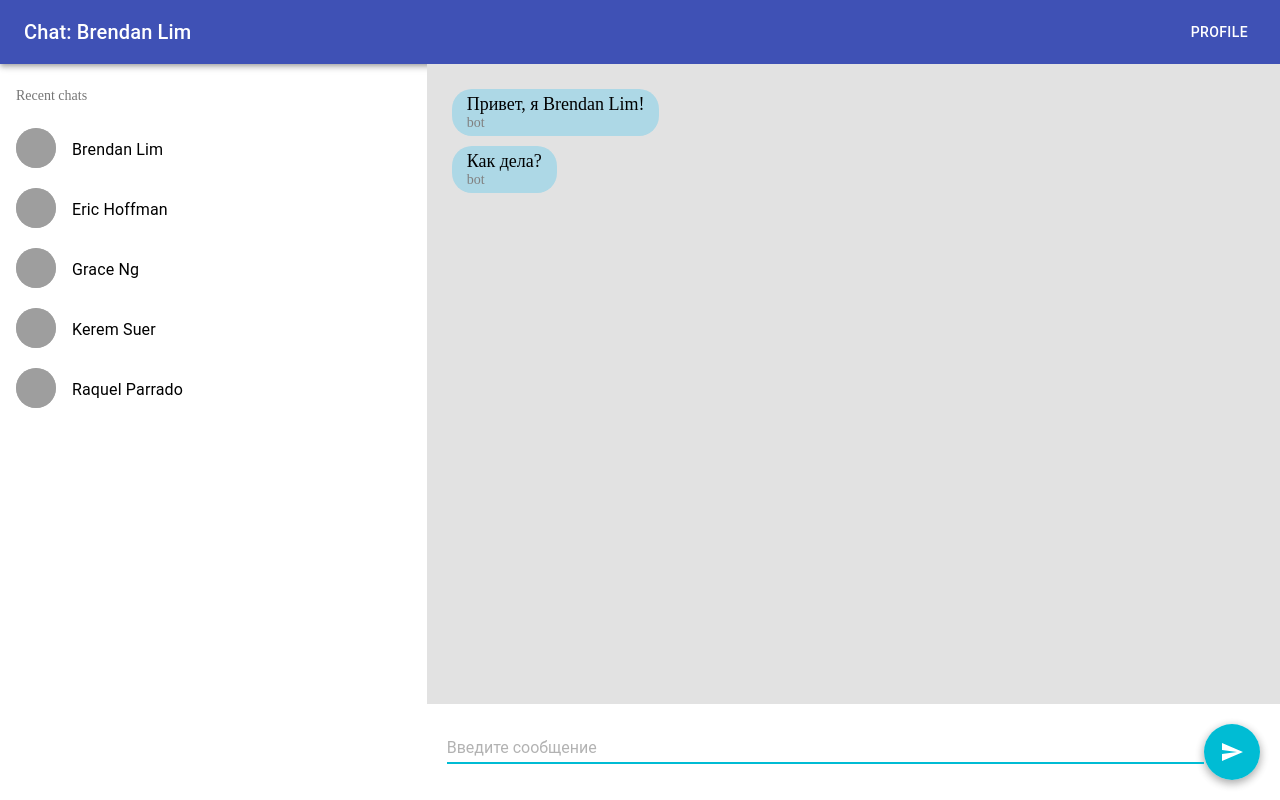
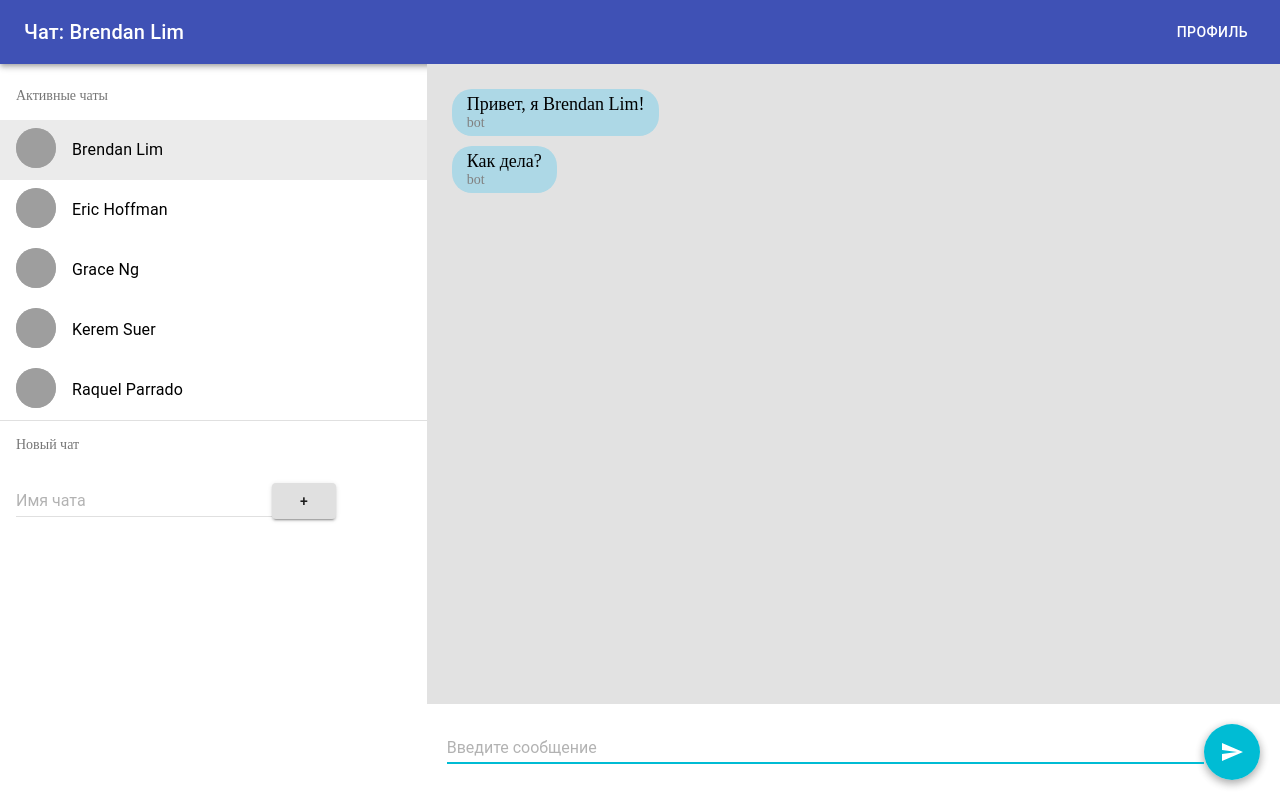
Before and after one commit to gb-courses-28486a7201cc086f/react-base, a React app: page / in a window 1280 px wide. Built offline with nearby package versions, Linux system fonts and the light colour scheme; grey boxes are pictures that could not be loaded.

Commit message:
add chats done and some fixes

```diff
--- a/src/MessageStore.js
+++ b/src/MessageStore.js
@@ -69,8 +69,9 @@ export class MessageStore {
     }
 
     addChat(chatTitle) {
-        let nextId = Object.keys(this._chats).length;
+        let nextId = Object.keys(this._chats).length + 1;
         this._chats[nextId] = {title: chatTitle};
         this._messages[nextId] = this._getWelcomeMsg(chatTitle);
+        return nextId;
     }
 }
--- a/src/components/ChatList.jsx
+++ b/src/components/ChatList.jsx
@@ -1,11 +1,14 @@
-import React from "react";
+import React, { useState } from "react";
 import { Link } from 'react-router-dom';
+import { TextField } from 'material-ui';
 import Avatar from 'material-ui/Avatar';
 import List from '@material-ui/core/List';
+import Divider from '@material-ui/core/Divider';
 import ListItem from '@material-ui/core/ListItem';
 import ListItemAvatar from '@material-ui/core/ListItemAvatar';
 import ListItemText from '@material-ui/core/ListItemText';
 import Subheader from 'material-ui/Subheader';
+import Button from '@material-ui/core/Button';
 
 function makeChatList(titlesMap, currentChatId, baseUri) {
     const makeListItem = (chatId) => {
@@ -38,12 +41,34 @@ function makeChatList(titlesMap, currentChatId, baseUri) {
  * @param {string} props.chatId ID of current chat
  * @param {string} props.chatsBaseUri Chats URI base path
  * @param {Object} props.chatTitles Object which contans all chat titles
+ * @param {function(string)} props.addChat Callback for new chat adding
  */
 export const ChatList = (props) => {
+    const [text, setText] = useState("");
+
+    function handleChange(e) {
+        setText(e.target.value);
+    }
+
+    function handleClick() {
+        props.addChat(text);
+        setText("");
+    }
+
     return (
         <List>
-            <Subheader>Recent chats</Subheader>
+            <Subheader>Активные чаты</Subheader>
             { makeChatList(props.chatTitles, props.chatId, props.chatsBaseUri) }
+            <Divider/>
+            <Subheader>Новый чат</Subheader>
+            <ListItem>
+                <TextField
+                    hintText="Имя чата"
+                    value={text}
+                    onChange={handleChange}
+                />
+                <Button variant="contained" onClick={handleClick}>+</Button>
+            </ListItem>
         </List>
     );
 }
--- a/src/components/Layout.jsx
+++ b/src/components/Layout.jsx
@@ -46,6 +46,12 @@ export const Layout = (props) => {
         setChatId(currentChatId);
     }, [currentChatId]);
 
+    // add chat
+    const newChat = (title) => {
+        let newChatId = messages.addChat(title);
+        setChatId(newChatId);
+    }
+
     // TODO switch to chat list on xs screens
     const backButton = (
         <Hidden smUp>
@@ -61,26 +67,29 @@ export const Layout = (props) => {
 
     const profileButton = (
         <Link to={`${props.profileUri}`}>
-            <Button color="inherit">Profile</Button>
+            <Button color="inherit">Профиль</Button>
         </Link>
     );
 
     return (
         <div className="root">
             <Header
-                title={`Chat: ${titlesMap[chatId]}`}
+                title={`Чат: ${titlesMap[chatId]}`}
                 leftButton={backButton}
                 rightButton={profileButton}
                 />
             <Grid container className="content-container">
                 <Grid item xs sm={4} xl={2} className="chat-list">
                     <ChatList
+                        chatId={chatId}
                         chatTitles={titlesMap}
                         chatsBaseUri={props.chatsBaseUri}
+                        addChat={newChat}
                         />
                 </Grid>
                 <Grid item xs={12} sm className="message-container">
                     <MessageContainer
+                        chatId={chatId}
                         getMessages={getMessages}
                         addMessage={addMessage}
                         />
--- a/src/components/Profile.jsx
+++ b/src/components/Profile.jsx
@@ -15,7 +15,7 @@ import "../styles/styles.css"
 export const Profile = (props) => {
     const chatsButton = (
         <Link to={"/"}>
-            <Button color="inherit">Messages</Button>
+            <Button color="inherit">Чаты</Button>
         </Link>
     );
 
--- a/src/components/SendMessageForm.jsx
+++ b/src/components/SendMessageForm.jsx
@@ -1,4 +1,4 @@
-import React, { useState, useEffect } from "react";
+import React, { useState } from "react";
 import { TextField, FloatingActionButton } from 'material-ui';
 import SendIcon from 'material-ui/svg-icons/content/send';
 
```
